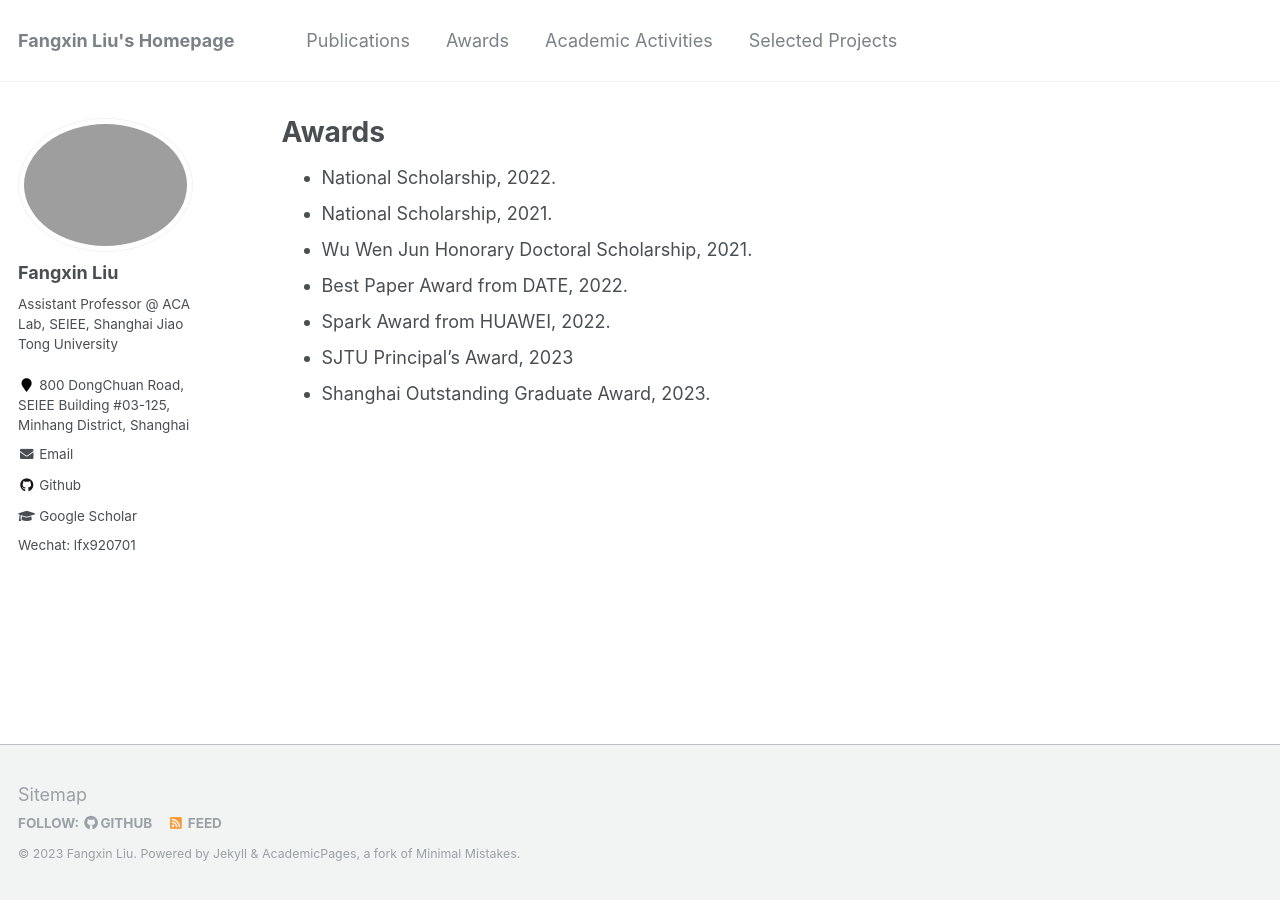
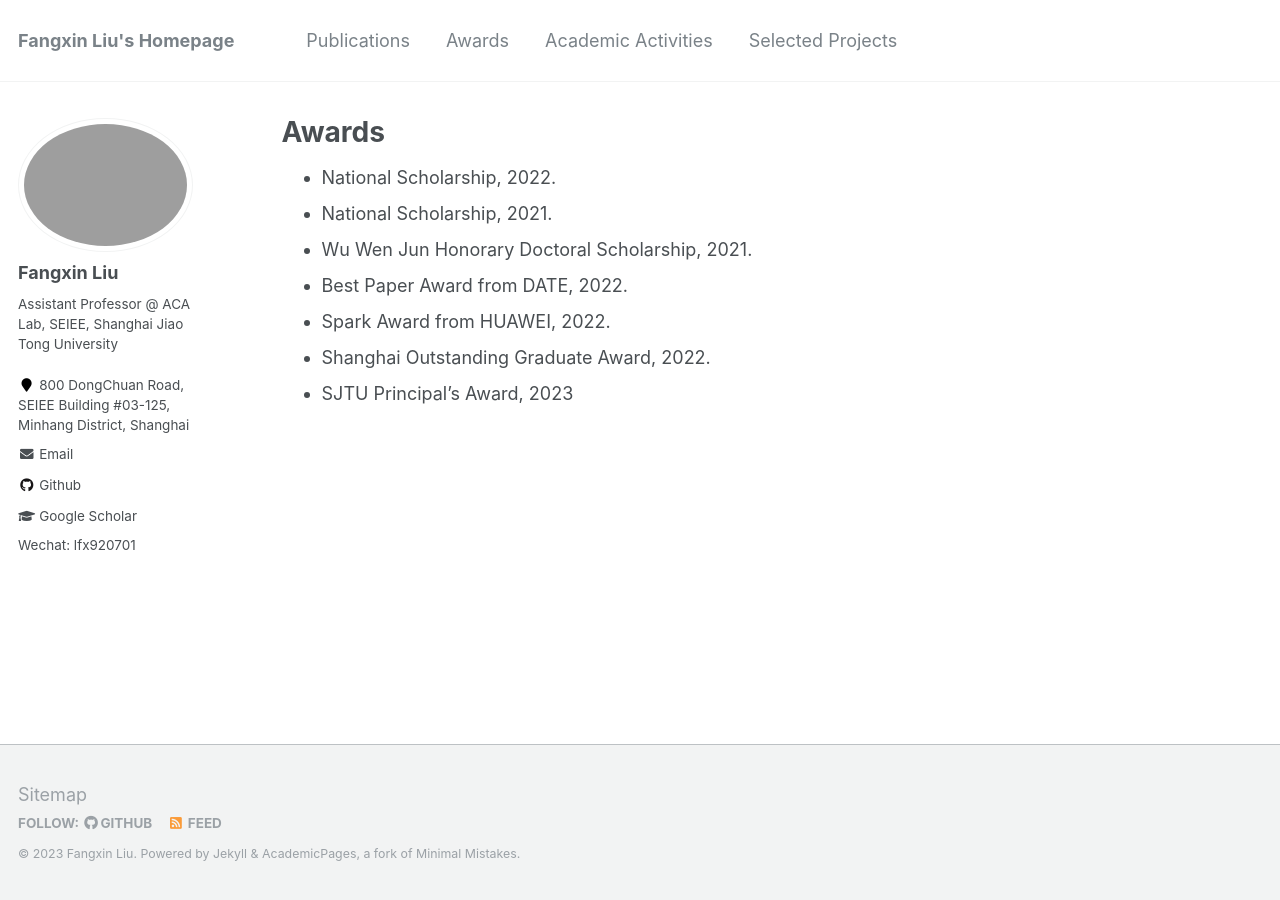
Before and after one commit to xywangbuaa/xywang.github.io, a Jekyll site: the page built from _pages/awards.md, in a window 1280 px wide. Built offline with Jekyll 4.4.1, drawn with Linux system fonts in a browser that asks for light colours.

Commit message:
Revert "update info."
This reverts commit 6a3142a9a7f4630422f45f00009329604e86347e.

```diff
--- a/_pages/awards.md
+++ b/_pages/awards.md
@@ -14,5 +14,5 @@ redirect_from:
 * Wu Wen Jun Honorary Doctoral Scholarship, 2021.
 * Best Paper Award from DATE, 2022.
 * Spark Award from HUAWEI, 2022.
+* Shanghai Outstanding Graduate Award, 2022.
 * SJTU Principal's Award, 2023
-* Shanghai Outstanding Graduate Award, 2023.
```
Also changed, not shown: _pages/about.md (+1 -1 lines).
